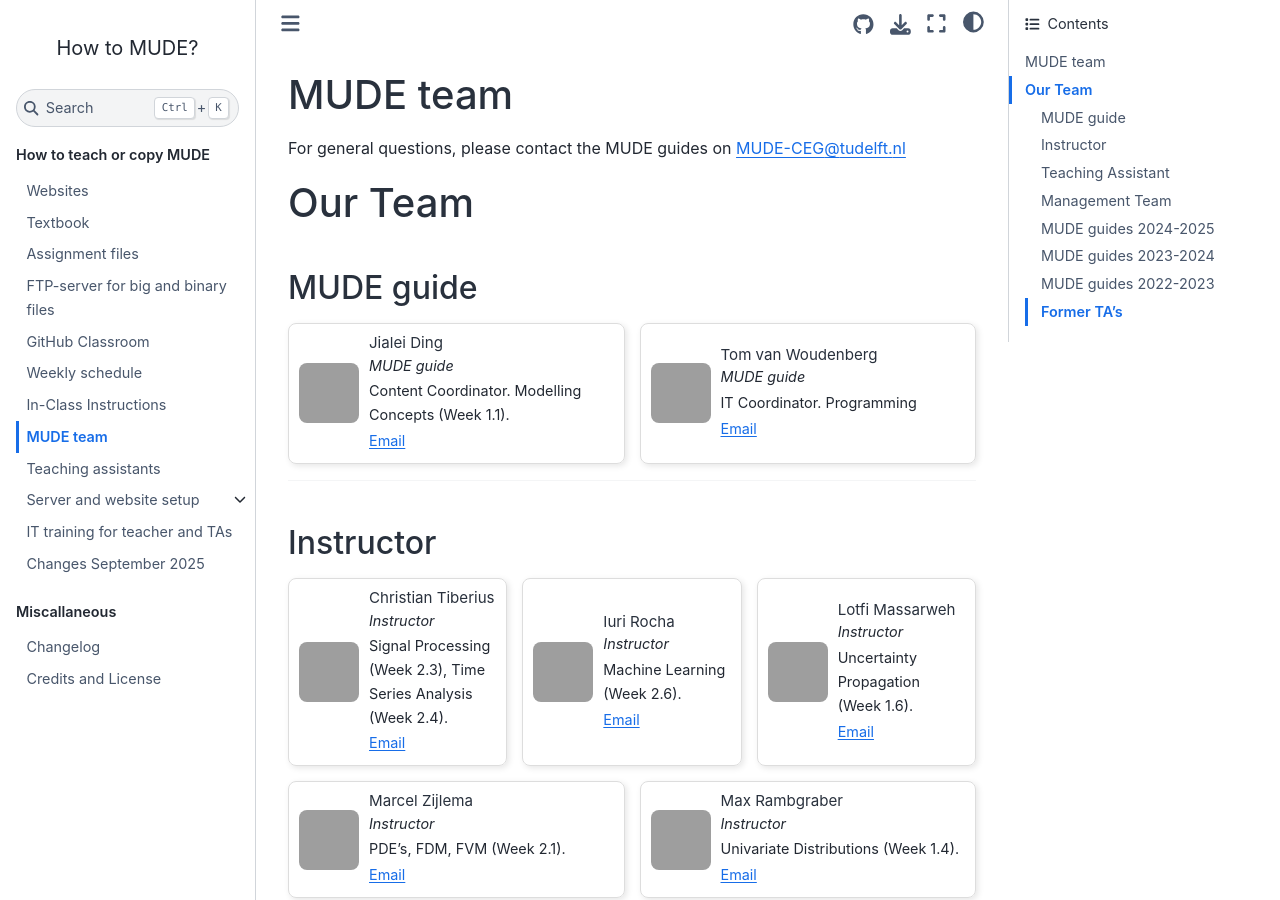
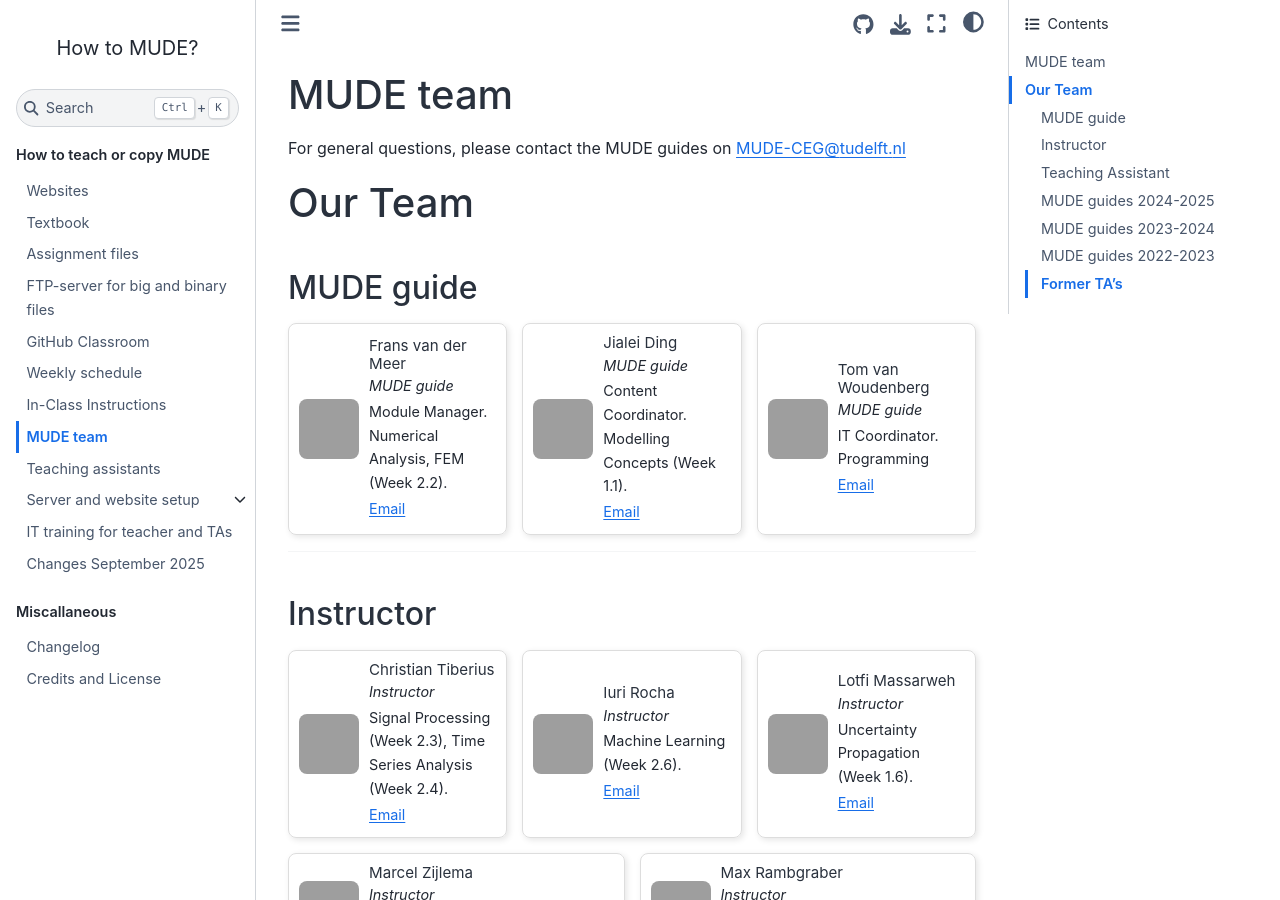
Before and after one commit to TUDelft-MUDE/teacher, a Jupyter Book: the page built from book/team/topics_people.md, in a window 1280 px wide and 900 px high, cut to the strip 0-900 px from the top of the window. Built offline with Jupyter Book 1.0.4 settings and Sphinx 7.4.7 and the Sphinx Book theme 1.1.4, drawn with Linux system fonts in a browser that asks for light colours; comment, search, counter and statistics services are not loaded; some of the changed text lies outside the part shown; grey boxes are pictures that could not be loaded.

Commit message:
Frans vergeten en daarna vergeten nieuwe html te maken

```diff
--- a/book/team/topics_people.md
+++ b/book/team/topics_people.md
@@ -60,6 +60,15 @@
 ## MUDE guide
 
 <div class='team-container'><div class="team-card">
+<img src="https://files.mude.citg.tudelft.nl/Frans.jpg" alt="Frans van der Meer" class="dark-light resized">
+<div class="team-info">
+<h3>Frans van der Meer</h3>
+<p><em>MUDE guide</em></p>
+<p>Module Manager.
+Numerical Analysis, FEM (Week 2.2).</p>
+<a href="mailto:F.P.vanderMeer@tudelft.nl">Email</a>
+</div>
+</div><div class="team-card">
 <img src="https://files.mude.citg.tudelft.nl/jialei.jpg" alt="Jialei Ding" class="dark-light resized">
 <div class="team-info">
 <h3>Jialei Ding</h3>
@@ -214,21 +223,6 @@
 
 ---
 
-## Management Team
-
-<div class='team-container'><div class="team-card">
-<img src="https://files.mude.citg.tudelft.nl/Frans.jpg" alt="Frans van der Meer" class="dark-light resized">
-<div class="team-info">
-<h3>Frans van der Meer</h3>
-<p><em>Management Team</em></p>
-<p>Module Manager.
-Numerical Analysis, FEM (Week 2.2).</p>
-<a href="mailto:F.P.vanderMeer@tudelft.nl">Email</a>
-</div>
-</div></div>
-
----
-
 
 
 ## MUDE guides 2024-2025
```
